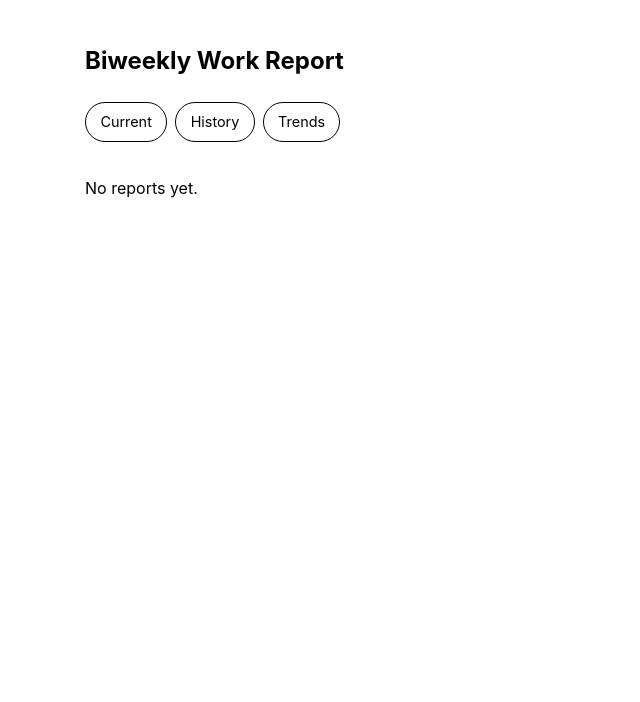
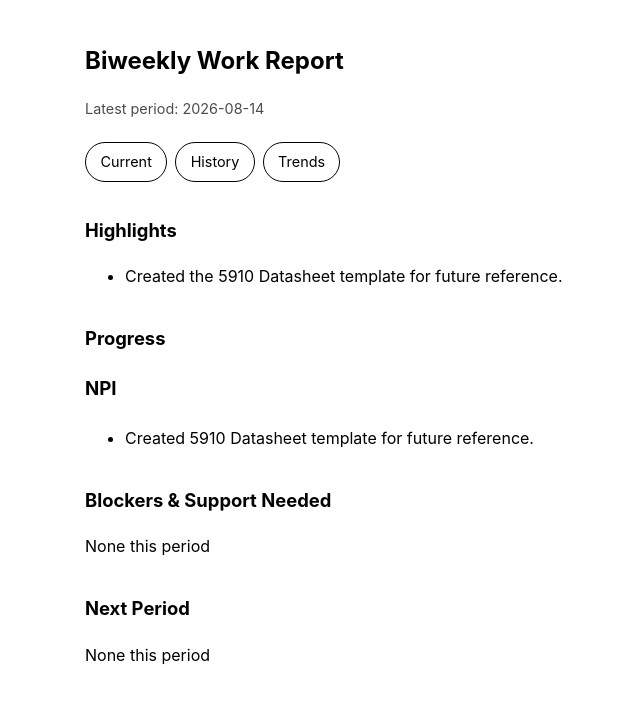
Before and after one commit to micolelin/biweekly-report, a plain HTML site: page site/index.html in a window 1280 px wide. Shown: the whole page, without its empty margins (139-779 px from the left). Drawn offline with Linux system fonts and the light colour scheme.

Commit message:
site: 2026-08-14

```diff
--- a/site/index.html
+++ b/site/index.html
@@ -64,6 +64,8 @@
 <body>
 <h1>Biweekly Work Report</h1>
 
+<p class="muted">Latest period: 2026-08-14</p>
+
 
 <nav>
   <a href="#current">Current</a>
@@ -73,19 +75,63 @@
 
 <section id="current">
 
-<p>No reports yet.</p>
+<h2>Highlights</h2>
+<ul>
+<li>Created the 5910 Datasheet template for future reference.</li>
+</ul>
+<h2>Progress</h2>
+<h3>NPI</h3>
+<ul>
+<li>Created 5910 Datasheet template for future reference.</li>
+</ul>
+<h2>Blockers &amp; Support Needed</h2>
+<p>None this period</p>
+<h2>Next Period</h2>
+<p>None this period</p>
 
 </section>
 
 <section id="history">
 
-<p>No reports yet.</p>
+
+<div class="period">
+  <h2>2026-08-14</h2>
+  <h2>Highlights</h2>
+<ul>
+<li>Created the 5910 Datasheet template for future reference.</li>
+</ul>
+<h2>Progress</h2>
+<h3>NPI</h3>
+<ul>
+<li>Created 5910 Datasheet template for future reference.</li>
+</ul>
+<h2>Blockers &amp; Support Needed</h2>
+<p>None this period</p>
+<h2>Next Period</h2>
+<p>None this period</p>
+</div>
+
 
 </section>
 
 <section id="trend">
 
-<p>No reports yet.</p>
+<p class="muted">Highlights and open blockers side by side, so recurring issues stand out.</p>
+<table>
+  <thead>
+    <tr><th>Period</th><th>Highlights</th><th>Blockers &amp; Support Needed</th></tr>
+  </thead>
+  <tbody>
+
+    <tr>
+      <td>2026-08-14</td>
+      <td data-label="Highlights"><ul>
+<li>Created the 5910 Datasheet template for future reference.</li>
+</ul></td><td data-label="Blockers &amp; Support Needed"><p>None this period</p></td>
+    </tr>
+
+  </tbody>
+</table>
 
 </section>
 </body>
```
